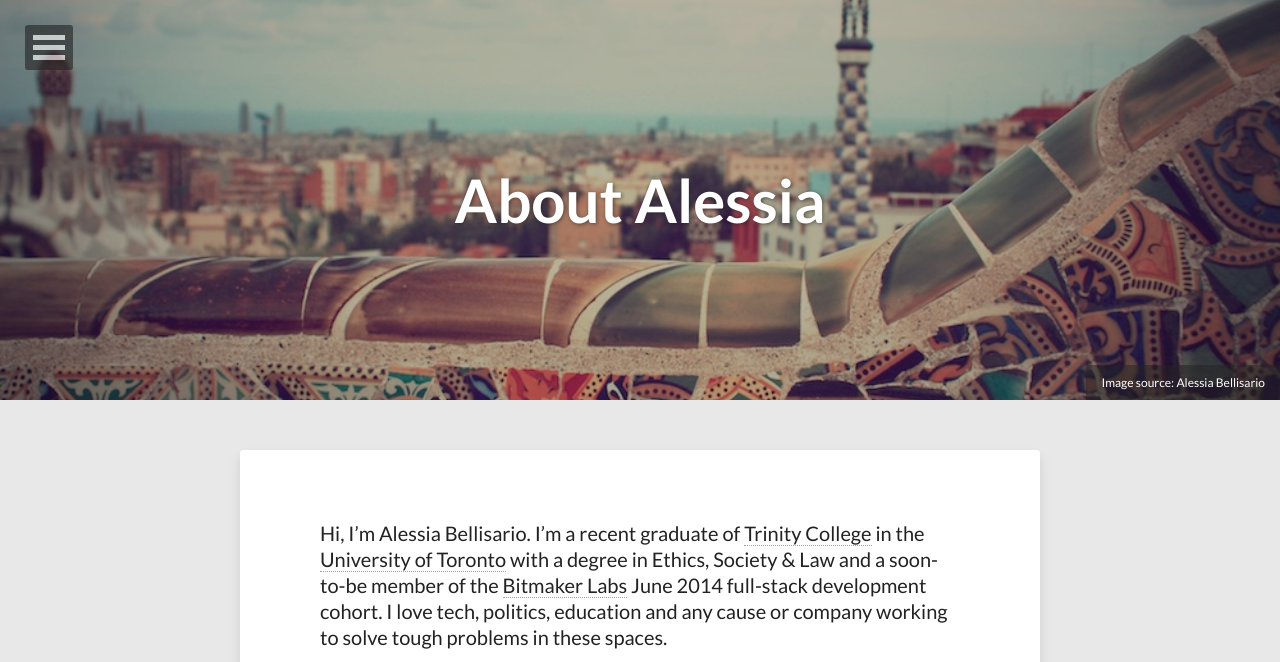
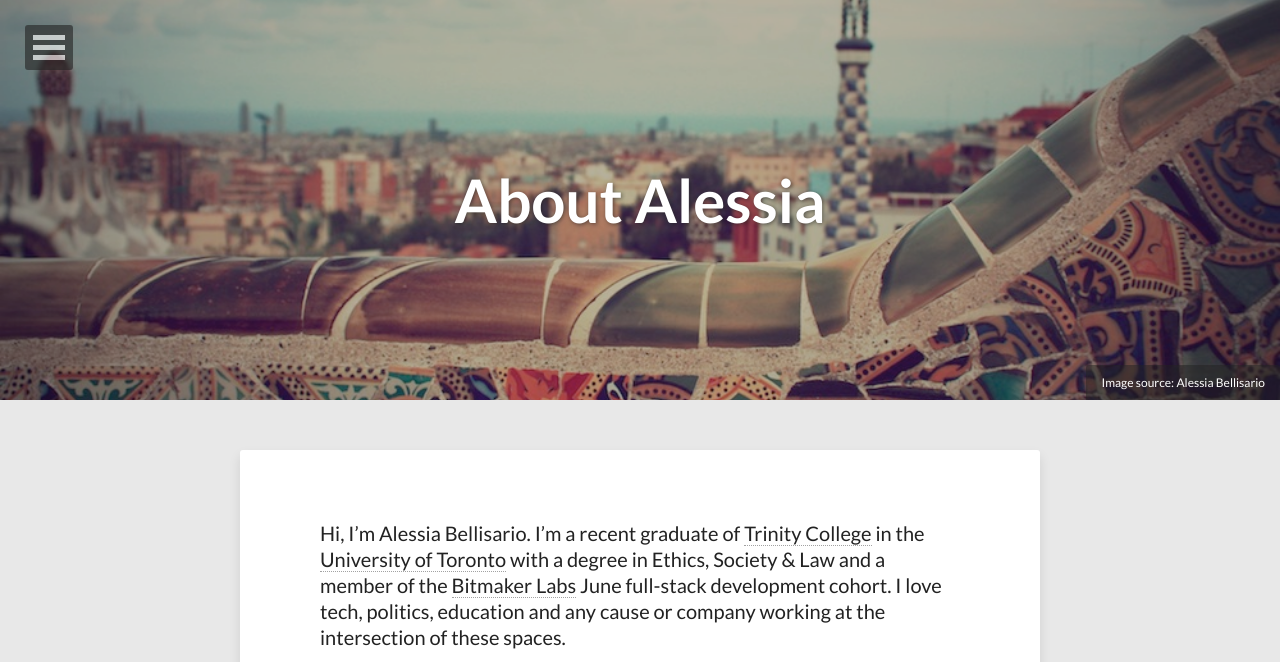
Before and after one commit to alessbell/alessbell.github.io-archive, a Jekyll site: the page built from about.md, in a window 1280 px wide and 900 px high, cut to the strip 0-662 px from the top of the window. Built offline with Jekyll 4.4.1, drawn with Linux system fonts in a browser that asks for light colours; nearby versions of some CDN libraries.

Commit message:
Updated about.md

```diff
--- a/about.md
+++ b/about.md
@@ -10,7 +10,7 @@ image:
 share: false
 ---
 
-Hi, I'm Alessia Bellisario. I'm a recent graduate of [Trinity College](http://www.trinity.utoronto.ca/) in the [University of Toronto](http://www.utoronto.ca/) with a degree in Ethics, Society & Law  and a soon-to-be member of the [Bitmaker Labs](http://bitmakerlabs.com/) June 2014 full-stack development cohort. I love tech, politics, education and any cause or company working to solve tough problems in these spaces.
+Hi, I'm Alessia Bellisario. I'm a recent graduate of [Trinity College](http://www.trinity.utoronto.ca/) in the [University of Toronto](http://www.utoronto.ca/) with a degree in Ethics, Society & Law  and a member of the [Bitmaker Labs](http://bitmakerlabs.com/) June full-stack development cohort. I love tech, politics, education and any cause or company working at the intersection of these spaces.
 
 <figure>
 <a href="https://www.flickr.com/photos/alessbell/14071442237" title="KeithDaveyForum by Alessia Bellisario, on Flickr"><img src="https://farm4.staticflickr.com/3694/14071442237_d25ec73d80_z.jpg" width="640" height="478" alt="KeithDaveyForum"></a><figcaption><a href="https://farm4.staticflickr.com/3694/14071442237_d25ec73d80_z.jpg" title="Keith Davey Forum, University of Toronto">The Keith Davey Forum at Victoria College, U of T.</a></figcaption>
```
